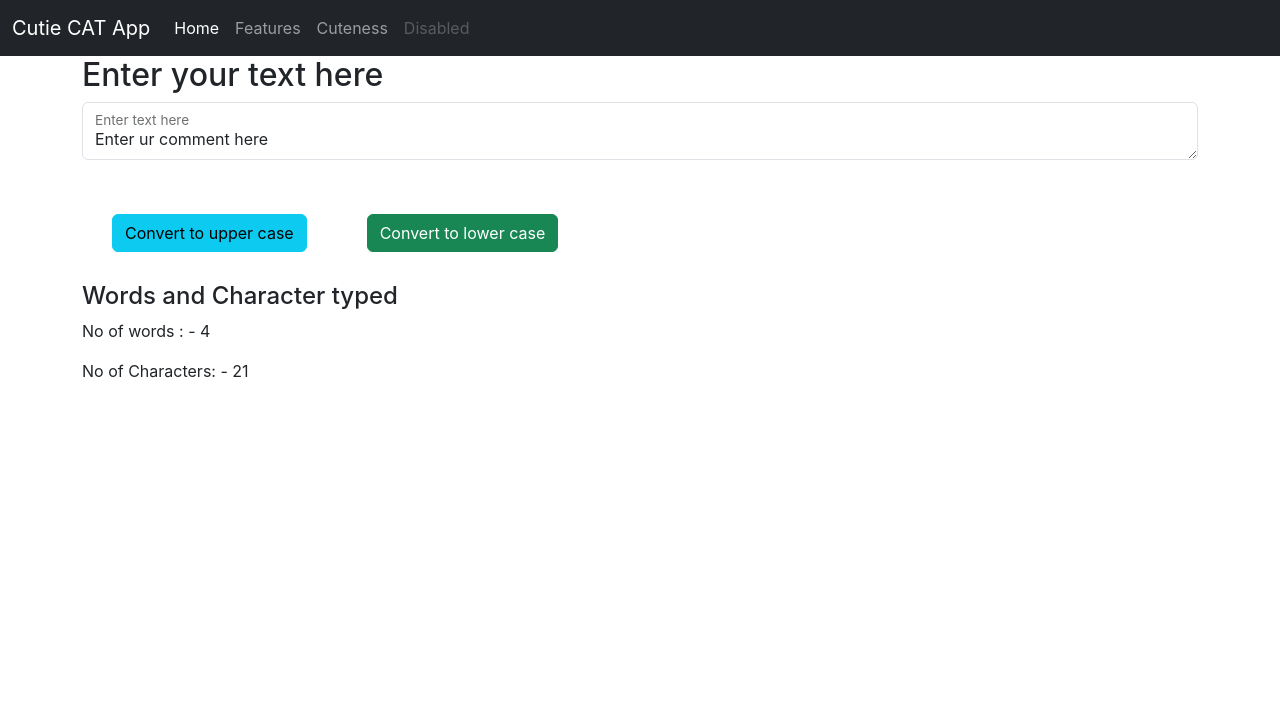
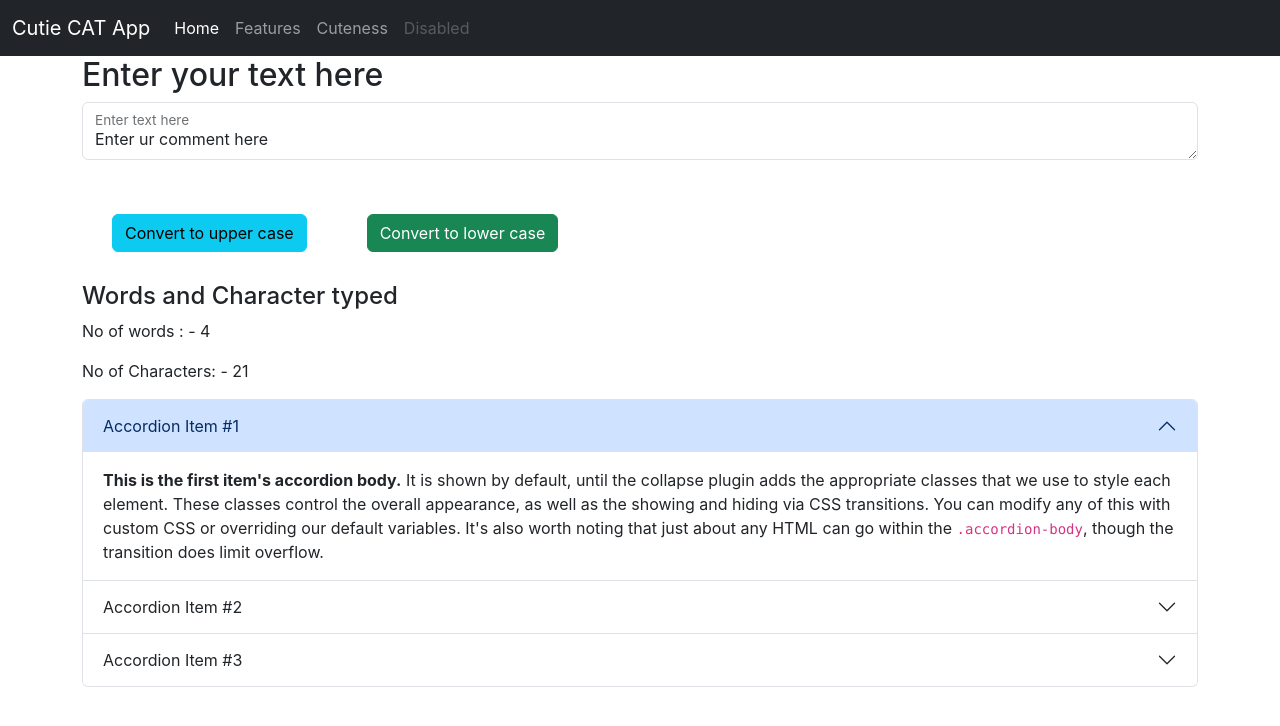
Before and after one commit to sarashyam/react_learn_cutie_cat, a React (Create React App) app: page / in a window 1280 px wide. Shown: the top 726 px of the page. Built offline with nearby package versions, Linux system fonts and the light colour scheme.

Commit message:
about page adde

```diff
--- a/src/App.js
+++ b/src/App.js
@@ -1,6 +1,7 @@
 // import logo from './logo.svg';
 import './App.css';
 import TextForm from './TextForm';
+import About from './components/About';
 import Navbar from './components/Navbar';
 
 function App() {
@@ -8,6 +9,7 @@ function App() {
     <>
       <Navbar  title = "Cutie CAT App" about = "Cuteness"/>
       <TextForm placeHold= "enter something here..."/>
+      <About/>
     </>
 
   );
```
